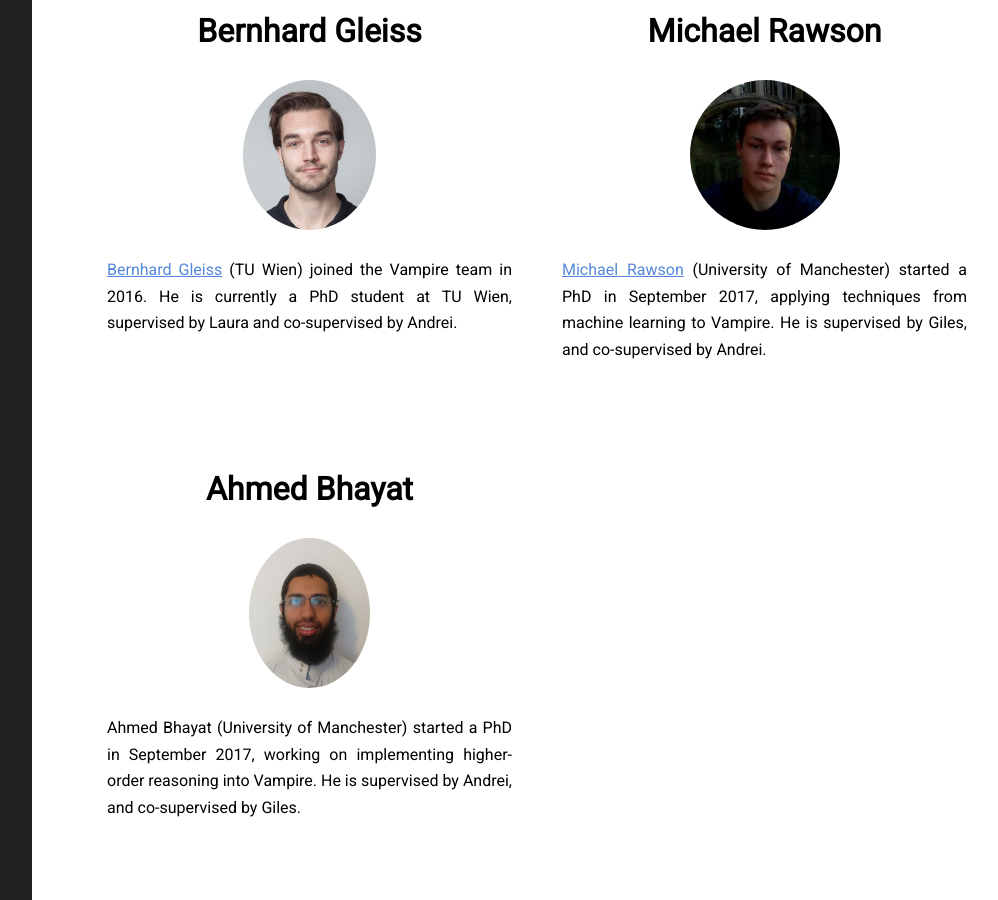
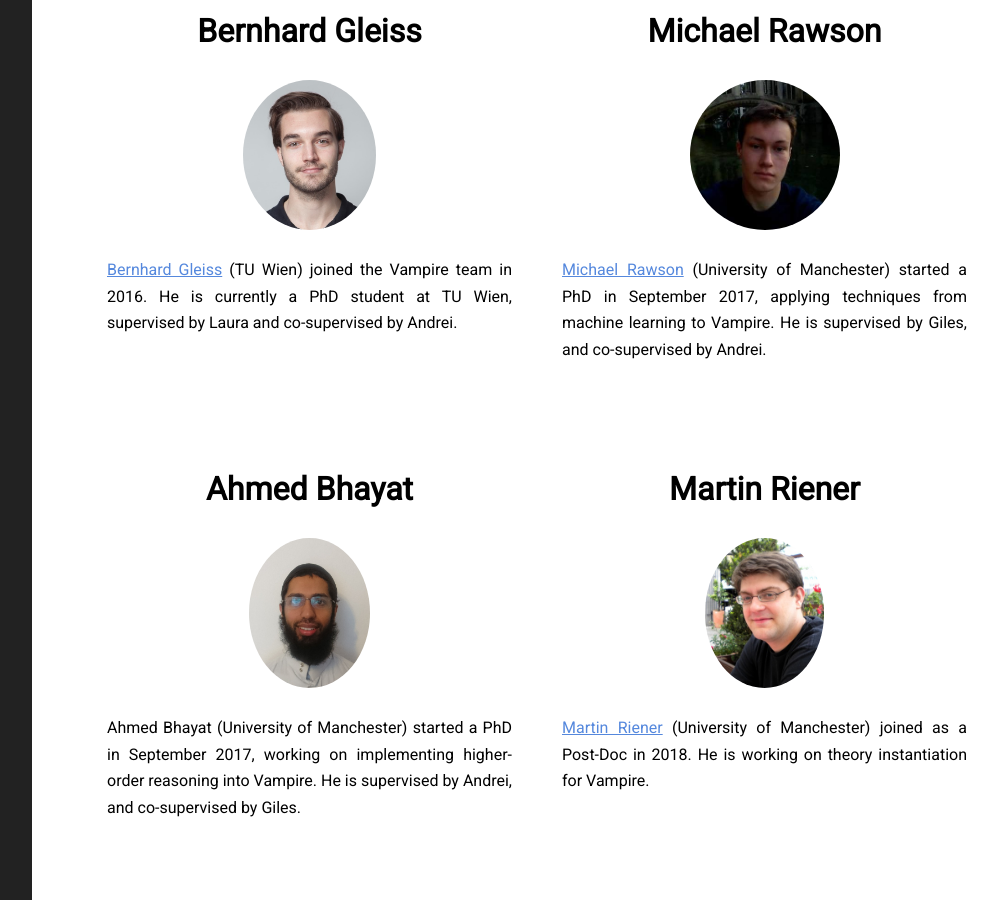
Before and after one commit to vprover/vprover.github.io, a Jekyll site: the page built from team.html, in a window 1280 px wide and 900 px high, scrolled down 1667 px. Shown: the whole window, without its empty margins (268-1266 px from the left). Built offline with Jekyll 4.4.1, drawn with Linux system fonts in a browser that asks for light colours.

Commit message:
add martin to homepage

```diff
--- a/_includes/authors.html
+++ b/_includes/authors.html
@@ -1,3 +1,4 @@
+{% assign mriener = '<a href="d=https://derivation.org/public">Martin Riener</a>' %}
 {% assign bhayat = 'Ahmed Bhayat' %}
 {% assign gleiss = '<a href="http://forsyte.at/people/gleiss/">Bernhard Gleiss</a>' %}
 {% assign hoder = '<a href="http://www.cs.man.ac.uk/~hoderk/">Krystof Hoder</a>' %}
--- a/team.html
+++ b/team.html
@@ -90,4 +90,14 @@ He is supervised by Giles, and co-supervised by Andrei.
 He is supervised by Andrei, and co-supervised by Giles.
 </p>
 </li>
+
+<li class="bio">
+<h2>Martin Riener</h2>
+<img alt="Martin Riener" src="/img/mriener.jpg">
+<p>
+{{ mriener }} (University of Manchester) joined as a Post-Doc in 2018. He is working on theory instantiation for Vampire.
+</p>
+</li>
+
+
 </div>
```
Also changed, not shown: img/mriener.jpg (added).
